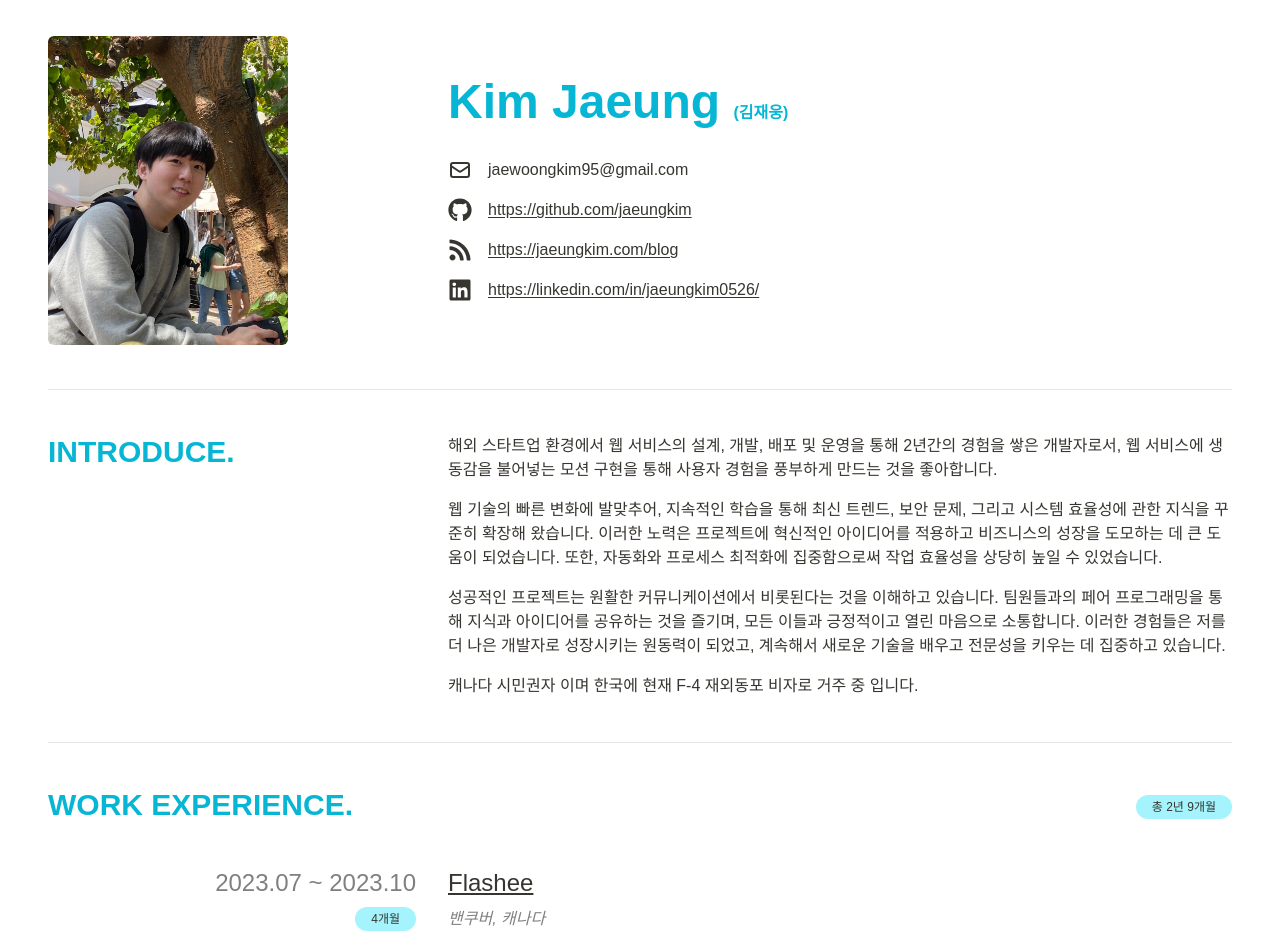
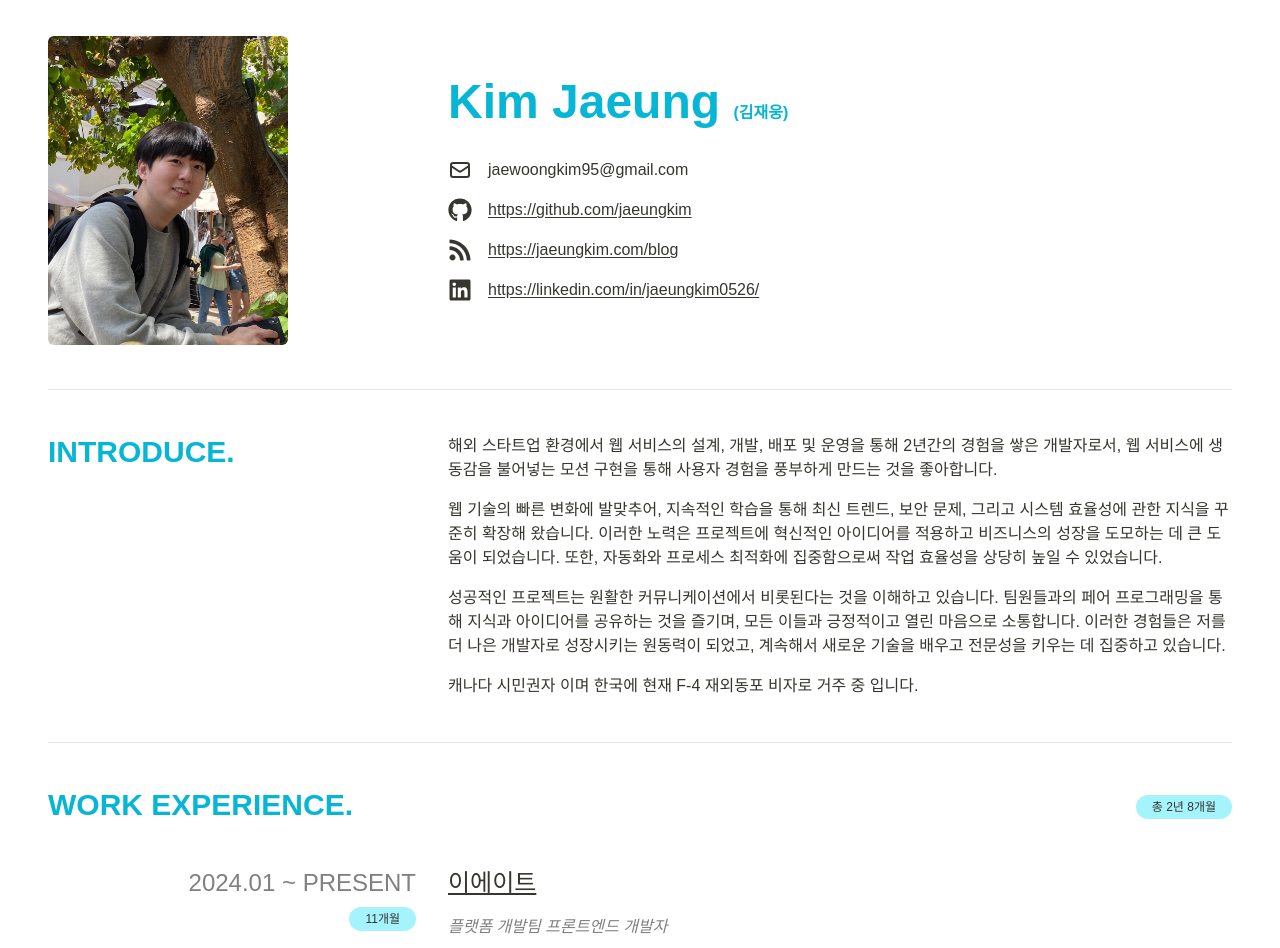
Before and after one commit to jaeungkim/portfolio-website-nextjs, a Next.js app: page /resume in a window 1280 px wide. Shown: the top 948 px of the page. Built offline with nearby package versions, Linux system fonts and the light colour scheme.

Commit message:
230105 04:03pm made the experience years dynamic with functions

```diff
--- a/pages/resume.tsx
+++ b/pages/resume.tsx
@@ -2,6 +2,72 @@ import Image from "next/image";
 import Link from "next/link";
 import { FaFacebookF, FaGithub, FaLinkedin, FaRss } from "react-icons/fa";
 import { HiOutlineMail } from "react-icons/hi";
+
+// Function to calculate experience duration
+const calculateExperience = (startDate, endDate = null) => {
+  const start = new Date(startDate);
+  const end = endDate ? new Date(endDate) : new Date();
+  let years = end.getFullYear() - start.getFullYear();
+  let months = end.getMonth() - start.getMonth();
+
+  // Include the end month in the total count
+  if (end.getDate() >= start.getDate()) {
+    months++;
+  }
+
+  if (months < 0) {
+    years--;
+    months += 12;
+  }
+
+  // Normalize the total months to the correct number of years and months
+  years += Math.floor(months / 12);
+  months %= 12;
+
+  // If there are 0 years, don't display the years part
+  const yearDisplay = years > 0 ? `${years}년 ` : "";
+  return `${yearDisplay}${months}개월`;
+};
+
+const experiences = [
+  { start: "2024-01-01", end: null }, // Ongoing job
+  { start: "2023-07-01", end: "2023-10-01" },
+  { start: "2022-07-01", end: "2023-06-01" },
+  { start: "2021-01-01", end: "2022-05-01" },
+  // Add other experiences as needed
+];
+
+const calculateTotalExperience = (experiences) => {
+  let totalMonths = 0;
+
+  experiences.forEach((exp) => {
+    const start = new Date(exp.start);
+    const end = exp.end ? new Date(exp.end) : new Date();
+
+    let years = end.getFullYear() - start.getFullYear();
+    let months = end.getMonth() - start.getMonth();
+
+    // Include the end month in the total count
+    if (end.getDate() >= start.getDate()) {
+      months++;
+    }
+
+    // Adjust for negative months and convert years to months
+    if (months < 0) {
+      years--;
+      months += 12;
+    }
+    totalMonths += years * 12 + months;
+  });
+
+  // Convert total months back into years and remaining months
+  const totalYears = Math.floor(totalMonths / 12);
+  const remainingMonths = totalMonths % 12;
+
+  // Format the display for years and months
+  const yearDisplay = totalYears > 0 ? `${totalYears}년 ` : "";
+  return `${yearDisplay}${remainingMonths}개월`;
+};
 
 export default function About() {
   return (
@@ -120,10 +186,39 @@ export default function About() {
         {/* pill of total */}
         <div className="mt-2">
           <p className="text-xs py-1 px-4 bg-cyan-200 rounded-full">
-            총 2년 9개월
+            총 {calculateTotalExperience(experiences)}
           </p>
         </div>
       </div>
+
+      {/* e8ight */}
+      <div className="md:grid md:grid-cols-3 md:gap-4">
+        <div className="md:text-right md:px-4 w-full">
+          <p className="text-2xl font-medium text-[#808080] ">
+            2024.01 ~ PRESENT
+          </p>
+          <p className="font-medium text-xs mt-2 py-1 px-4 bg-cyan-200 rounded-full w-fit ml-auto">
+            {calculateExperience("2024-01-01")}
+          </p>
+        </div>
+
+        <div className="col-span-2">
+          <Link
+            className="text-2xl font-medium hover:text-cyan-500 underline underline-offset-2"
+            href="https://flashee.app"
+            target="_blank"
+          >
+            <p>이에이트</p>
+          </Link>
+          <p className="text-base font-normal text-[#808080] italic mt-4">
+            플랫폼 개발팀 프론트엔드 개발자
+          </p>
+          <ul className="py-4 text-base font-normal pl-8 list-disc flex flex-col gap-2">
+            <li>플랫폼 개발팀 프론트엔드 개발자</li>
+          </ul>
+        </div>
+      </div>
+      <hr className="my-11"></hr>
 
       {/* Flashee */}
       <div className="md:grid md:grid-cols-3 md:gap-4">
@@ -132,7 +227,7 @@ export default function About() {
             2023.07 ~ 2023.10
           </p>
           <p className="font-medium text-xs mt-2 py-1 px-4 bg-cyan-200 rounded-full w-fit ml-auto">
-            4개월
+            {calculateExperience("2023-07-01", "2023-10-01")}
           </p>
         </div>
 
@@ -189,7 +284,7 @@ export default function About() {
             2022.07 ~ 2023.06
           </p>
           <p className="font-medium text-xs mt-2 py-1 px-4 bg-cyan-200 rounded-full w-fit ml-auto">
-            1년
+            {calculateExperience("2022-07-01", "2023-06-01")}
           </p>
         </div>
         <div className="col-span-2">
@@ -243,7 +338,7 @@ export default function About() {
             2021.01 ~ 2022.05
           </p>
           <p className="font-medium text-xs mt-2 py-1 px-4 bg-cyan-200 rounded-full w-fit ml-auto">
-            1년 5개월
+            {calculateExperience("2021-01-01", "2022-05-01")}
           </p>
         </div>
         <div className="col-span-2">
@@ -538,7 +633,7 @@ export default function About() {
       <footer className="pt-[150px] flex flex-col items-center justify-center">
         <p className="text-base">감사합니다.</p>
         <div className="my-[50px] text-sm text-[#808080] text-center">
-          <p>Last updated: 2023.11.14</p>
+          <p>Last updated: 2024.01.05</p>
           <a className="hover:text-cyan-500" href="https://www.jaeungkim.com">
             @jaeungkim
           </a>
```
